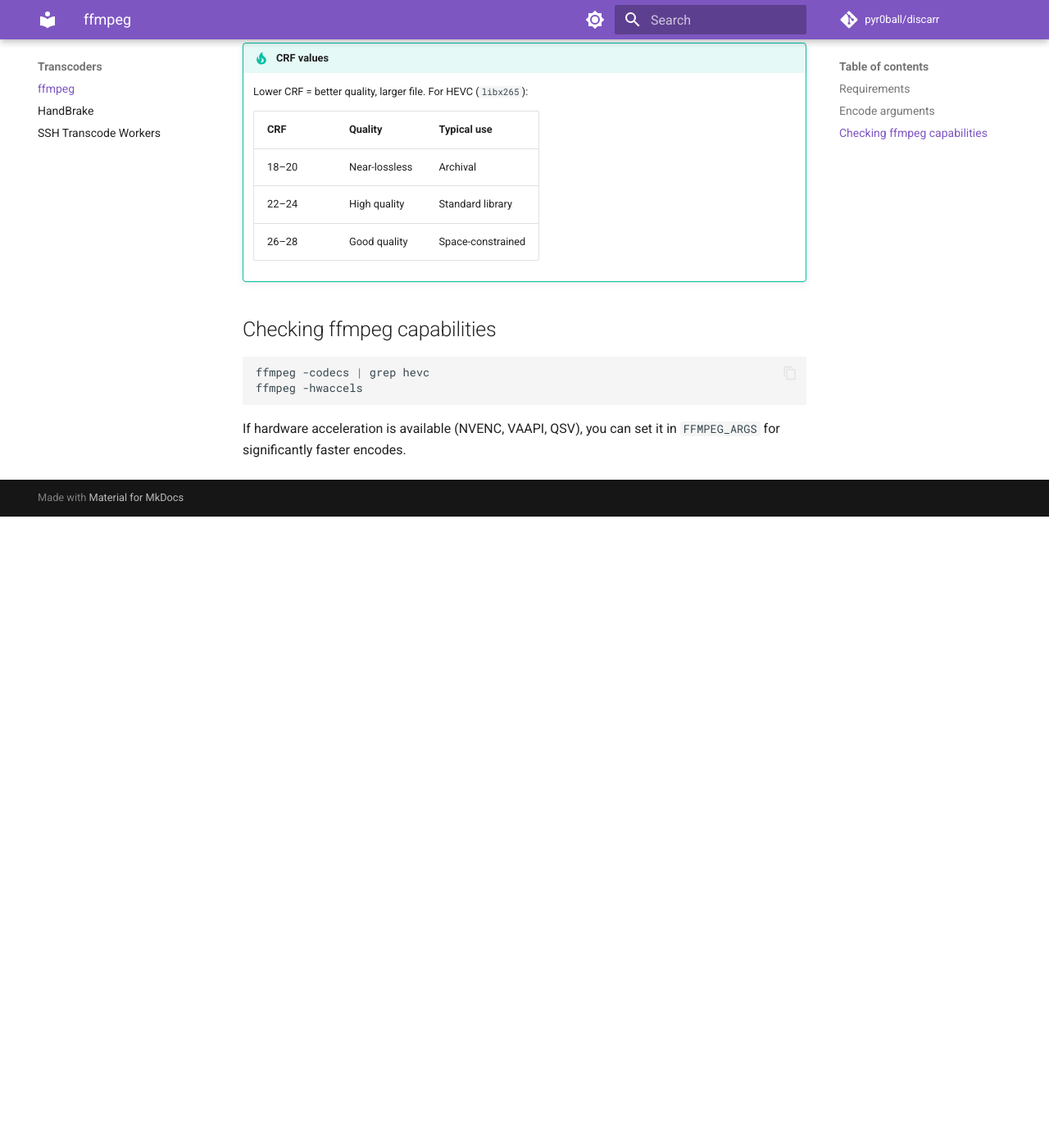
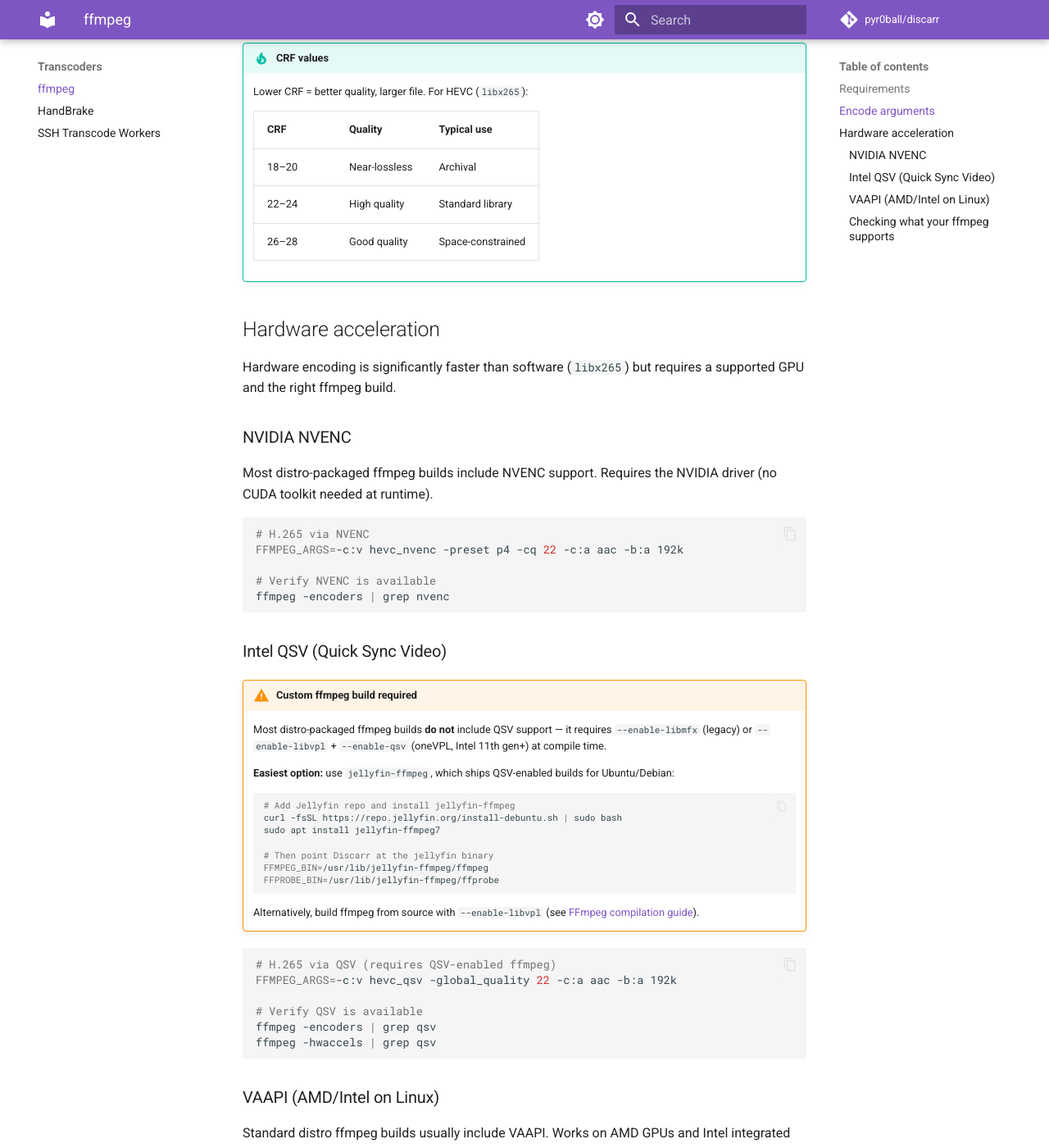
Before and after one commit to pyr0ball/discarr, an MkDocs documentation site: the page built from docs/transcoders/ffmpeg.md, in a window 1280 px wide and 1400 px high, scrolled down 859 px. Shown: the whole window at 82% size. Built offline with MkDocs 1.6.1 and Material for MkDocs 9.7.7, drawn with Linux system fonts in a browser that asks for light colours; comment, search, counter and statistics services are not loaded; before the commit the page ends 1489 px from its top, so only the background shows below that; some of the changed text lies outside the part shown.

Commit message:
docs: screenshots, sanitize PII, expand hardware encode docs
- Add 4 Playwright screenshots: main UI, scanning, title mapping, mobile
- Embed screenshots in README, index.md, and quickstart.md
- Sanitize docs: replace real name/hostname (alan/strahl) with
  generic examples (mediauser/encode-box)
- ffmpeg.md: add NVENC, QSV, and VAAPI hardware acceleration sections;
  document QSV custom build requirement and jellyfin-ffmpeg workaround

````diff
--- a/docs/transcoders/ffmpeg.md
+++ b/docs/transcoders/ffmpeg.md
@@ -39,11 +39,67 @@
     | 22–24 | High quality | Standard library |
     | 26–28 | Good quality | Space-constrained |
 
-## Checking ffmpeg capabilities
+## Hardware acceleration
+
+Hardware encoding is significantly faster than software (`libx265`) but requires a supported GPU and the right ffmpeg build.
+
+### NVIDIA NVENC
+
+Most distro-packaged ffmpeg builds include NVENC support. Requires the NVIDIA driver (no CUDA toolkit needed at runtime).
+
+```bash
+# H.265 via NVENC
+FFMPEG_ARGS=-c:v hevc_nvenc -preset p4 -cq 22 -c:a aac -b:a 192k
+
+# Verify NVENC is available
+ffmpeg -encoders | grep nvenc
+```
+
+### Intel QSV (Quick Sync Video)
+
+!!! warning "Custom ffmpeg build required"
+    Most distro-packaged ffmpeg builds **do not** include QSV support — it requires `--enable-libmfx` (legacy) or `--enable-libvpl` + `--enable-qsv` (oneVPL, Intel 11th gen+) at compile time.
+
+    **Easiest option:** use `jellyfin-ffmpeg`, which ships QSV-enabled builds for Ubuntu/Debian:
+
+    ```bash
+    # Add Jellyfin repo and install jellyfin-ffmpeg
+    curl -fsSL https://repo.jellyfin.org/install-debuntu.sh | sudo bash
+    sudo apt install jellyfin-ffmpeg7
+
+    # Then point Discarr at the jellyfin binary
+    FFMPEG_BIN=/usr/lib/jellyfin-ffmpeg/ffmpeg
+    FFPROBE_BIN=/usr/lib/jellyfin-ffmpeg/ffprobe
+    ```
+
+    Alternatively, build ffmpeg from source with `--enable-libvpl` (see [FFmpeg compilation guide](https://trac.ffmpeg.org/wiki/CompilationGuide)).
+
+```bash
+# H.265 via QSV (requires QSV-enabled ffmpeg)
+FFMPEG_ARGS=-c:v hevc_qsv -global_quality 22 -c:a aac -b:a 192k
+
+# Verify QSV is available
+ffmpeg -encoders | grep qsv
+ffmpeg -hwaccels | grep qsv
+```
+
+### VAAPI (AMD/Intel on Linux)
+
+Standard distro ffmpeg builds usually include VAAPI. Works on AMD GPUs and Intel integrated graphics.
+
+```bash
+# H.265 via VAAPI
+FFMPEG_ARGS=-vaapi_device /dev/dri/renderD128 -vf 'format=nv12,hwupload' -c:v hevc_vaapi -qp 22 -c:a aac -b:a 192k
+
+# Verify VAAPI device
+ls /dev/dri/renderD*
+ffmpeg -hwaccels | grep vaapi
+```
+
+### Checking what your ffmpeg supports
 
 ```bash
 ffmpeg -codecs | grep hevc
 ffmpeg -hwaccels
+ffmpeg -encoders | grep -E "nvenc|qsv|vaapi|hevc"
 ```
-
-If hardware acceleration is available (NVENC, VAAPI, QSV), you can set it in `FFMPEG_ARGS` for significantly faster encodes.
````
Also changed, not shown: README.md (+8 -0 lines), docs/config.md (+2 -2 lines), docs/index.md (+6 -0 lines), docs/quickstart.md (+6 -0 lines), docs/transcoders/handbrake.md (+1 -1 lines), docs/transcoders/ssh-workers.md (+4 -4 lines), docs/screenshots/01-main.png (added), docs/screenshots/02-scanning.png (added), docs/screenshots/03-title-mapping.png (added), docs/screenshots/04-mobile.png (added).
